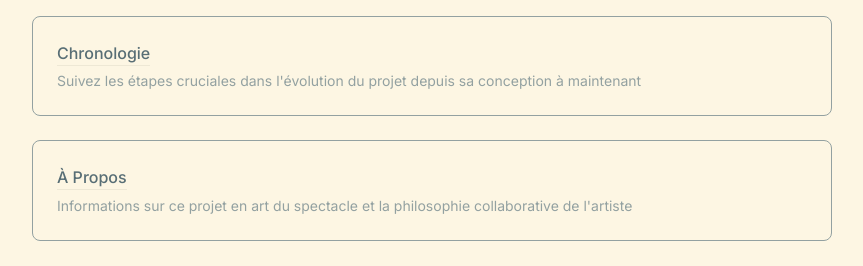
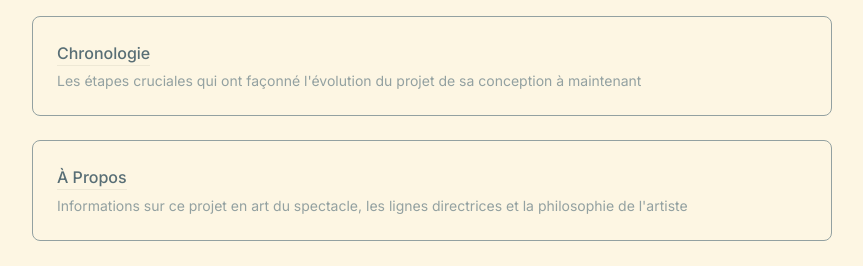
Before and after one commit to daqhris/DoublementAliene, a Next.js app: page / in a window 1280 px wide. Shown: the part 770-1036 px from the top of the page, without its empty margins (208-1071 px from the left). Built offline with nearby package versions, Linux system fonts and the light colour scheme; no server answers.

Commit message:
Update homepage content

```diff
--- a/app/page.tsx
+++ b/app/page.tsx
@@ -52,7 +52,7 @@ export default function HomePage() {
                 <Link href="/timeline" className="theater-link">Chronologie</Link>
               </div>
               <div className="theater-nav-description">
-                Suivez les étapes cruciales dans l&apos;évolution du projet depuis sa conception à maintenant
+                Les étapes cruciales qui ont façonné l&apos;évolution du projet de sa conception à maintenant
               </div>
             </div>
           </div>
@@ -62,7 +62,7 @@ export default function HomePage() {
                 <Link href="/about" className="theater-link">À Propos</Link>
               </div>
               <div className="theater-nav-description">
-                Informations sur ce projet en art du spectacle et la philosophie collaborative de l&apos;artiste
+                Informations sur ce projet en art du spectacle, les lignes directrices et la philosophie de l&apos;artiste
               </div>
             </div>
           </div>
```
